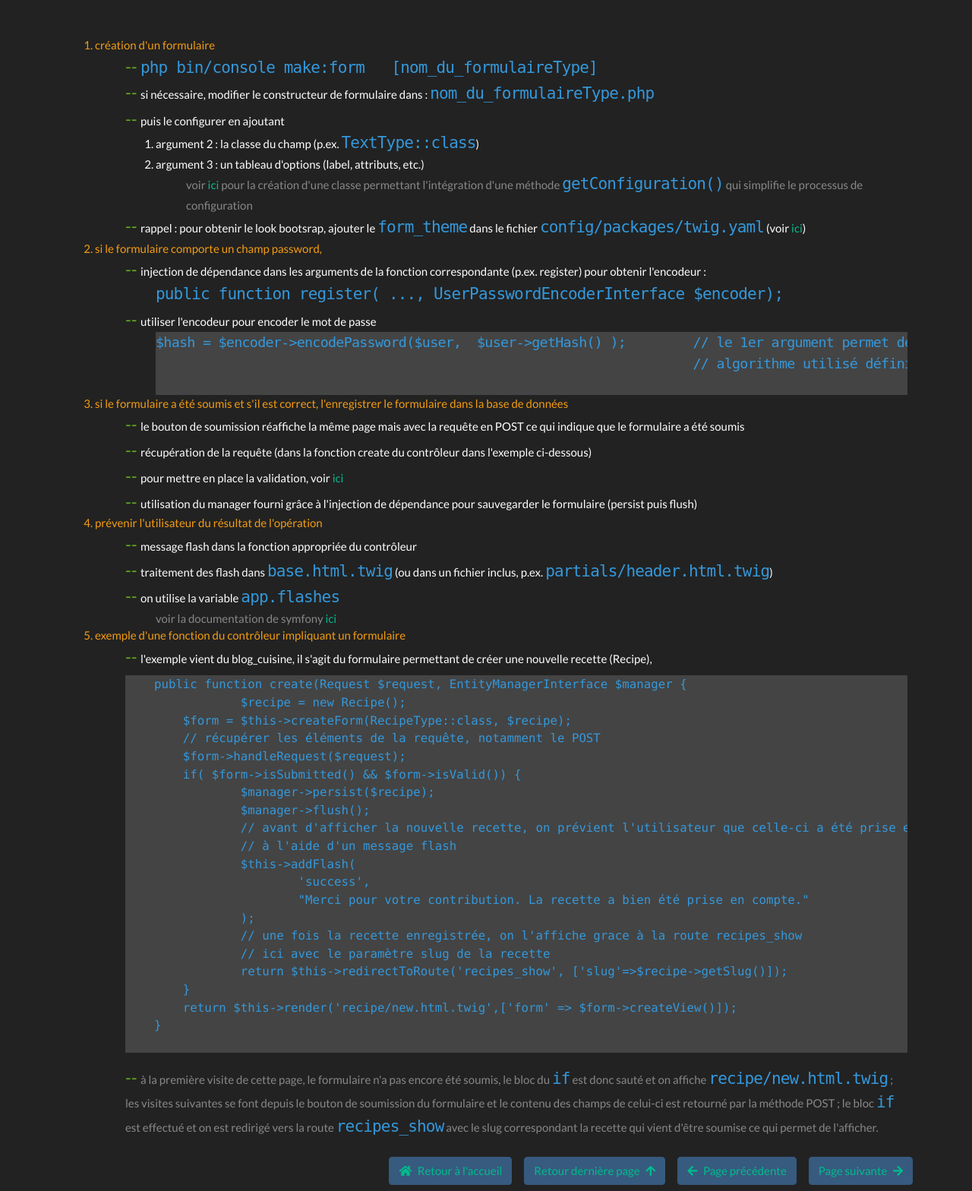
After one commit to ca-pos/symfony, a PHP site: template templates/formulaires.html.twig in a window 1280 px wide. The commit adds this page. Shown: the whole page at 76% size. Run offline with PHP 8.4, Linux system fonts and the light colour scheme; the template is opened without the code that fills it, so the values that code supplies are empty; some libraries are stand-ins or nearby versions.

Commit message:
D'autres factorisations de code, ajout des pages suppression d'un attibut, formulaires et insérer getConfiguration. Il faut ajouter une fonction de récupération des numéros de pages sans devoir les écrire en dur dans les href

```diff
--- a/css/app.css
+++ b/css/app.css
@@ -1,4 +1,12 @@
 @charset "UTF-8";
+.tt {
+  font-family: monospace;
+  font-size: 1.4em;
+  letter-spacing: -0.04em;
+  margin: 0 auto;
+  color: #3498DB;
+}
+
 ul {
   list-style: none;
 }
@@ -6,17 +14,34 @@ ul.home {
   text-align: center;
   font-size: 150%;
 }
+ul > li {
+  color: white;
+}
 ul.niv2 > li:before {
   content: "-- ";
+  color: #6a2;
+  font-size: 150%;
 }
 ul.niv3 > li:before {
   content: "°° ";
+  color: #6a2;
+  font-size: 150%;
+  position: relative;
+  top: 0.3rem;
+}
+
+ol > li {
+  color: #F39C12;
+}
+ol.niv2 > li, ol.niv3 > li {
+  color: white;
 }
 
 pre {
   margin-top: 0.5rem;
   font-size: 120%;
   background-color: #444;
+  color: #3498DB;
 }
 
 /*# sourceMappingURL=app.css.map */
--- a/index.php
+++ b/index.php
@@ -27,6 +27,9 @@ $pages_h1 = [
     "Première page",
     "Autres pages simples",
     "Base de données et création de fausses données",
+    "Suppression d'un attribut dans une table",
+    "Formulaires",
+    "Insérer getConfiguration dans une classe",
 ];
 
 $slug = new Slugify();
--- a/scss/app.scss
+++ b/scss/app.scss
@@ -1,19 +1,58 @@
+$ul_color: #F39C12;
+$list_color: #6a2;
+$col_info: #3498DB;
 
+//---------------------------
+// TYPOGRAPHIE
+//---------------------------
+.tt {
+    font-family: monospace;
+    font-size: 1.4em;
+    letter-spacing: -.04em;
+    margin: 0 auto;
+    color: $col_info;
+}
+//---------------------------
+//  LISTES
+//---------------------------
 ul {
     list-style: none;
     &.home {
         text-align: center;
         font-size: 150%;
     }
+    & >li {
+        color: white;
+    }
     &.niv2 > li:before {
         content: '-- ';
+        color: $list_color;
+        font-size: 150%;
     }
     &.niv3 > li:before {
         content: '°° ';
+        color: $list_color;
+        font-size: 150%;
+        position: relative;
+        top: .3rem;
     }
 }
+//---------------------------
+ol {
+    & > li {
+        color: #F39C12;
+    }
+    &.niv2>li, &.niv3>li {
+        color: white;
+    }
+}
+//---------------------------
+//    CODE
+//---------------------------
 pre {
     margin-top: .5rem;
     font-size: 120%;
     background-color: #444;
+    color: $col_info;
 }
+//---------------------------
--- a/templates/accueil.html.twig
+++ b/templates/accueil.html.twig
@@ -3,7 +3,7 @@
 {% block title %}Accueil{% endblock %}
 
 {% block body %}
-   {{ pages_list[pages_list|length-1]}}
+   {{ pages_list[pages_list|length-1]}}.html.twig
    <div class="container">
        <h1 class="text-center mt-3 mb-5">Développer une application avec Symfony</h1>
         <ul class="home">
--- a/templates/base.html.twig
+++ b/templates/base.html.twig
@@ -4,41 +4,41 @@
         <meta charset="UTF-8">
         <link rel="stylesheet" href="../css/bootstrap.min.css" />
         <link rel="stylesheet" href="../css/app.css">
-        <title>{% block title %}{% endblock %}</title>
+        <link rel="stylesheet" href="https://use.fontawesome.com/releases/v5.3.1/css/all.css">
+        <title>{{ pages_h1[page_number]}}</title>
     </head>
     <body>
 
-        <h1 class="mt-3 mb-5">{% block pagetitle %} {% endblock %}</h1>
+        {% import 'macros.html.twig' as macros %}
 
-<!--
-            toto {{ pages_list[1] }}
-            {% set pn = page_number%}
-            tata {{pn}}
--->
+        <div class="container">
+            {% if  (page != 'accueil') %}
+                <h1 class="mt-3 mb-5">
+                    {{ macros.write_title(pages_h1[page_number]) }}
+                </h1>
+            {% endif %}
 
-        {% block body %}
-        {% endblock body %}
+            {% block body %}
+            {% endblock body %}
+        </div>
+
         {% if  (page != 'accueil') %}
             <div class="container text-right">
                 <div class="row">
                     <button class="button btn btn-primary m-2 ml-auto">
-                        <a href="index.php?p=accueil">Retour à l'accueil</a>
+                        <a href="index.php?p=accueil"><i class="fas fa-home"></i>&ensp;Retour à l'accueil</a>
                     </button>
                     <button class="button btn btn-primary m-2">
-                        <a href="javascript:history.back()">Retour dernière page</a>
+                        <a href="javascript:history.back()">Retour dernière page&ensp;<i class="fas fa-arrow-up"></i></a>
                     </button>
                     <button class="button btn btn-primary m-2">
-                        <a href="index.php?p=home">Page précédente</a>
+                        <a href="index.php?p=home"><i class="fas fa-arrow-left"></i>&ensp;Page précédente</a>
                     </button>
                     <button class="button btn btn-primary m-2">
-                        <a href="index.php?p=home">Page suivante</a>
+                        <a href="index.php?p=home">Page suivante&ensp;<i class="fas fa-arrow-right"></i></a>
                     </button>
-
                 </div>
-            </div>
+        </div>
         {% endif %}
     </body>
 </html>
-
-
-<!--{{ pages_list[page_number-2] }}-->
--- /dev/null
+++ b/templates/formulaires.html.twig
@@ -0,0 +1,118 @@
+{% extends 'base.html.twig'%}
+
+
+{% block body %}
+    <ol>
+        <li>création d'un formulaire</li>
+            <ul class="niv2">
+                <li>
+                <span class="tt">
+                    php bin/console make:form &ensp; [nom_du_formulaireType]
+                </span>
+                </li>
+                <li>si nécessaire, modifier le constructeur de formulaire dans&nbsp;:
+                <span class="tt">
+                    nom_du_formulaireType.php
+                </span>
+                </li>
+                <li>puis le configurer en ajoutant</li>
+                    <ol class="niv3">
+                        <li>
+                            argument 2&nbsp;: la classe du champ (p.ex. <span class="tt">TextType::class</span>)
+                        </li>
+                        <li>
+                            argument 3&nbsp;: un tableau d'options (label, attributs, etc.)
+                            <ul>
+                                <li class="text-muted">
+                                    voir <a href="index.php?p={{pages_list[7]}}">ici</a> pour la création d'une classe permettant l'intégration d'une méthode <span class="tt">getConfiguration()</span> qui simplifie le processus de configuration
+                                </li>
+                            </ul>
+                        </li>
+                    </ol>
+                <li>
+                    rappel : pour obtenir le look bootsrap, ajouter le <span class="tt">form_theme</span> dans le fichier <span class="tt">config/packages/twig.yaml</span> (voir <a href="index.php?p={{pages_list[1]}}">ici</a>)
+                </li>
+            </ul>
+        <li>
+            si le formulaire comporte un champ password,
+            <ul class="niv2">
+                <li>injection de dépendance dans les arguments de la fonction correspondante (p.ex. register) pour obtenir l'encodeur&nbsp;:
+                <ul>
+                    <li>                    <span class="tt"> public function register( ..., UserPasswordEncoderInterface $encoder);</span>
+                    </li>
+                </ul>
+                </li>
+                <li>utiliser l'encodeur pour encoder le mot de passe</li>
+                    <ul>
+                        <code class="html p-0 m-0">
+                            <li class="p-0 m-0">
+                                <pre class="tt">
+$hash = $encoder->encodePassword($user,  $user->getHash() );	// le 1er argument permet de savoir quel
+								// algorithme utilisé défini dans security.yaml
+                                    </pre>
+                            </li>
+                        </code>
+                    </ul>
+            </ul>
+        </li>
+        <li>
+            si le formulaire a été soumis et s'il est correct, l'enregistrer le formulaire dans la base de données
+            <ul class="niv2">
+                <li>le bouton de soumission réaffiche la même page mais avec la requête en POST ce qui indique que le formulaire a été soumis</li>
+                <li>récupération de la requête (dans la fonction create du contrôleur dans l'exemple ci-dessous)</li>
+                <li>pour mettre en place la validation, voir <a href="#">ici</a></li>
+                <li>utilisation du manager fourni grâce à  l'injection de dépendance pour sauvegarder le formulaire (persist puis flush)</li>
+            </ul>
+        </li>
+        <li>prévenir l'utilisateur du résultat de l'opération</li>
+            <ul class="niv2">
+                <li>message flash dans la fonction appropriée du contrôleur</li>
+                <li>traitement des flash dans <span class="tt"> base.html.twig</span> (ou dans un fichier inclus, p.ex. <span class="tt"> partials/header.html.twig</span>)</li>
+                <li>on utilise la variable <span class="tt"> app.flashes</span></li>
+                <ul>
+                    <li class="text-muted">
+                        voir la documentation de symfony <a href="https://symfony.com/blog/new-in-symfony-3-3-improved-flash-messages">ici</a>
+                    </li>
+                </ul>
+            </ul>
+        <li>
+            exemple d'une fonction du contrôleur impliquant un formulaire
+            <ul class="niv2">
+               <li>l'exemple vient du blog_cuisine, il s'agit du formulaire permettant de créer une nouvelle recette (Recipe), </li>
+                <code class="html p-0 m-0">
+                    <li class="p-0 m-0">
+                        <pre>
+    public function create(Request $request, EntityManagerInterface $manager {
+           	$recipe = new Recipe();
+    	$form = $this->createForm(RecipeType::class, $recipe);
+    	// récupérer les éléments de la requête, notamment le POST
+    	$form->handleRequest($request);
+    	if( $form->isSubmitted() && $form->isValid()) {
+    		$manager->persist($recipe);
+    		$manager->flush();
+    		// avant d'afficher la nouvelle recette, on prévient l'utilisateur que celle-ci a été prise en compte
+    		// à l'aide d'un message flash
+    		$this->addFlash(
+    			'success',
+    			"Merci pour votre contribution. La recette a bien été prise en compte."
+    		);
+    		// une fois la recette enregistrée, on l'affiche grace à la route recipes_show
+    		// ici avec le paramètre slug de la recette
+    		return $this->redirectToRoute('recipes_show', ['slug'=>$recipe->getSlug()]);
+    	}
+    	return $this->render('recipe/new.html.twig',['form' => $form->createView()]);
+    }
+                        </pre>
+                    </li>
+                </code>
+                <li class="text-muted">
+                    à la première visite de cette page, le formulaire n'a pas encore été soumis, le bloc du <span class="tt">if</span> est donc sauté et on affiche <span class="tt">recipe/new.html.twig</span>&nbsp;; les visites suivantes se font depuis le bouton de soumission du formulaire et le contenu des champs de celui-ci est retourné par la méthode POST&nbsp;; le bloc <span class="tt">if</span> est effectué et on est redirigé vers la route <span class="tt">recipes_show</span> avec le slug correspondant  la recette qui vient d'être soumise ce qui permet de l'afficher.
+                </li>
+            </ul>
+
+        </li>
+    </ol>
+
+
+
+{% endblock %}
```
Also changed, not shown: templates/autres-pages-simples.html.twig (+0 -10 lines), templates/base-de-donnees-et-creation-de-fausses-donnees.html.twig (+6 -13 lines), templates/inserer-getconfiguration-dans-une-classe.html.twig (added, +45 -0 lines), templates/mise-en-place-du-projet.html.twig (+21 -19 lines), templates/premiere-page.html.twig (+0 -15 lines), templates/suppression-d-un-attribut-dans-une-table.html.twig (added, +15 -0 lines), 1 other file.
